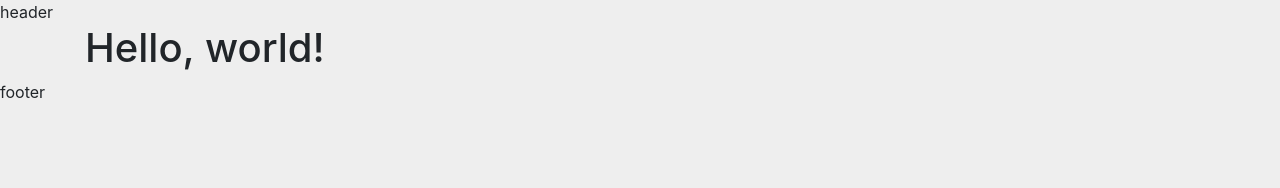
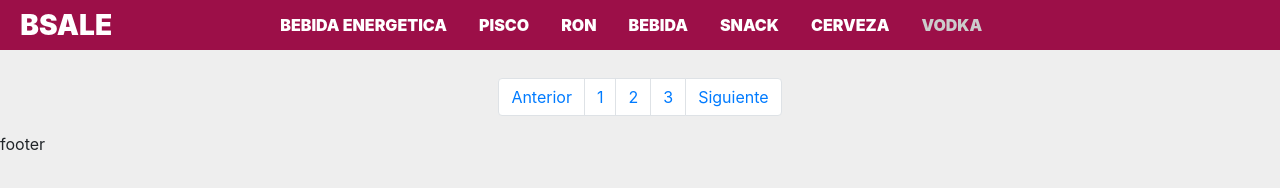
Before and after one commit to patrWan/app_productos_js, a plain HTML site: page src/index.html in a window 1280 px wide. Drawn offline with nearby package versions, Linux system fonts and the light colour scheme; no server answers.

Commit message:
Maquetación navbar

```diff
--- a/src/index.css
+++ b/src/index.css
@@ -6,10 +6,77 @@ body {
     background-color: #EEEEEE;
 }
 
+.header {
+    background-color: #9C0F48;
+
+    height: 50px;
+    width: 100%;
+
+    position: fixed;
+    z-index: 1;
+
+    display: flex;
+    align-items: center;
+
+    padding: 0px 0px 0px 0px;
+
+    color: #ffff;
+    font-size: 24px;
+    font-weight: 900;
+}
+
+.navbar {
+    display: flex;
+    align-items: center;
+
+    width: 100%;
+    height: 100%;
+}
+
+.category {
+    width: 100%;
+
+    display: flex;
+    justify-content: center;
+
+    font-size: 16px;
+    text-transform: uppercase;
+
+    color: #ffff;
+
+    padding-right: 150px;
+}
+
+.category{
+    color: #ccc;
+    text-decoration: none;
+}
+
+.nav-link {color: #ffff;}
+.nav-link:hover {color: #FF2E63;}
+
+.brand_name {
+
+    width: 150px;
+
+    display: flex;
+    justify-content: center;
+    text-align: center;
+
+    font-size: 28px;
+}
+
 #products {
     display: flex;
     flex-wrap: wrap;
     justify-content: center;
+
+}
+
+#pagination {
+    display: flex;
+    justify-content: center;
+    margin-top: 30px;
 }
 
 .product {
--- a/src/index.html
+++ b/src/index.html
@@ -15,12 +15,38 @@
 </head>
 
 <body>
-    <header>
-        header
+    <header class="header">
+        <div class="brand_name">
+            BSALE
+        </div>
+
+        <nav class="nav category">
+            <a class="nav-link" aria-current="page" href="#">bebida energetica</a>
+            <a class="nav-link" href="#">pisco</a>
+            <a class="nav-link" href="#">ron</a>
+            <a class="nav-link" href="#">bebida</a>
+            <a class="nav-link" href="#">snack</a>
+            <a class="nav-link" href="#">cerveza</a>
+            <a class="nav-link">vodka</a>
+        </nav>
     </header>
+
     <div class="container">
         <h1>Hello, world!</h1>
+        <div id="pagination">
+            <nav aria-label="Page navigation example">
+                <ul class="pagination">
+                    <li class="page-item"><a class="page-link" href="#">Anterior</a></li>
+                    <li class="page-item"><a class="page-link" href="#">1</a></li>
+                    <li class="page-item"><a class="page-link" href="#">2</a></li>
+                    <li class="page-item"><a class="page-link" href="#">3</a></li>
+                    <li class="page-item"><a class="page-link" href="#">Siguiente</a></li>
+                </ul>
+            </nav>
+        </div>
         <div id="products"></div>
+
+
     </div>
 
     <footer>
--- a/src/js/functions.js
+++ b/src/js/functions.js
@@ -2,6 +2,7 @@ $(function () {
     fetch('http://localhost:3000/api/product')
         .then(response => response.json())
         .then(data => {
+            console.log(data.length);
             data.map(product => {
                 let apply_discount = product.price - (product.price * product.discount / 100);
                 $("#products").append(
@@ -30,6 +31,10 @@ $(function () {
         });
 });
 
-$(document).on("click", "#click", function () {
-    $("#txt_nombres").text('hola');
+$(document).on("click", "#page_number", function () {
 });
+
+
+$('a').click(function(){
+    alert($(this).text());
+});
```
